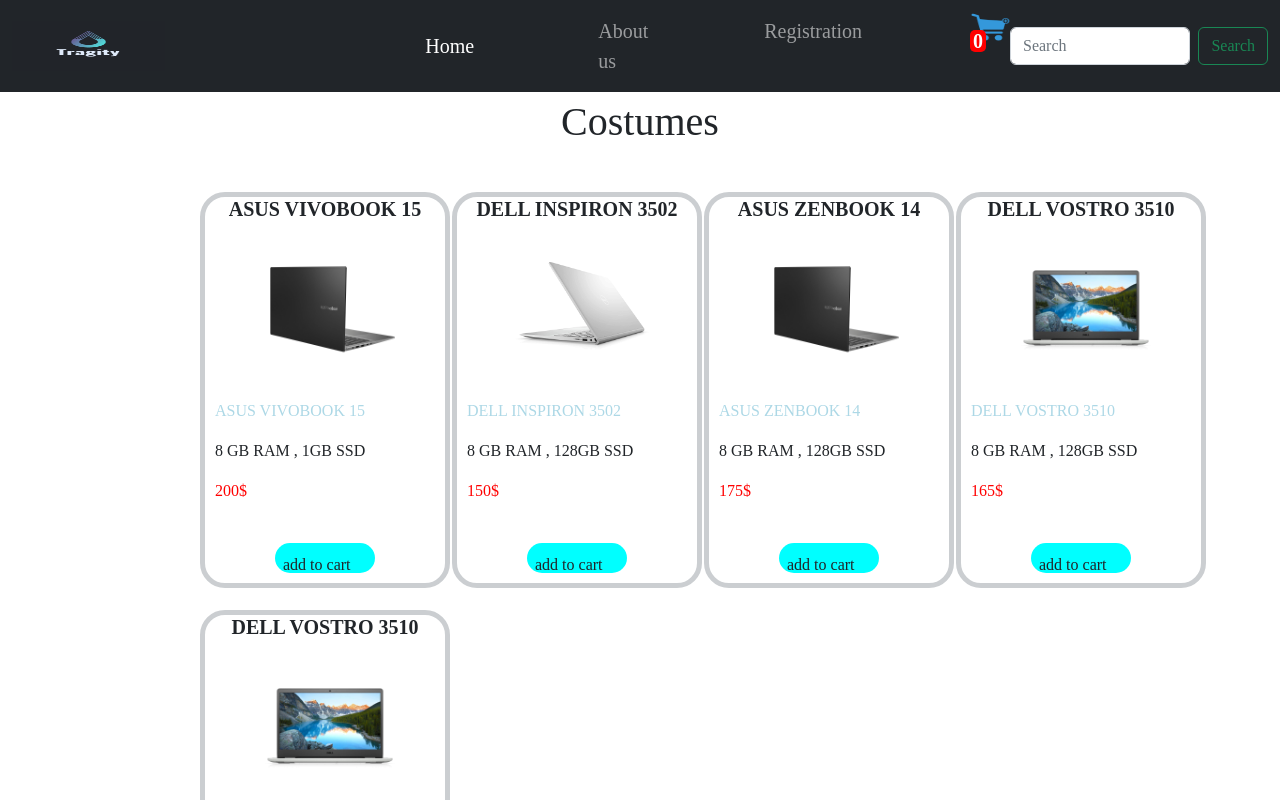
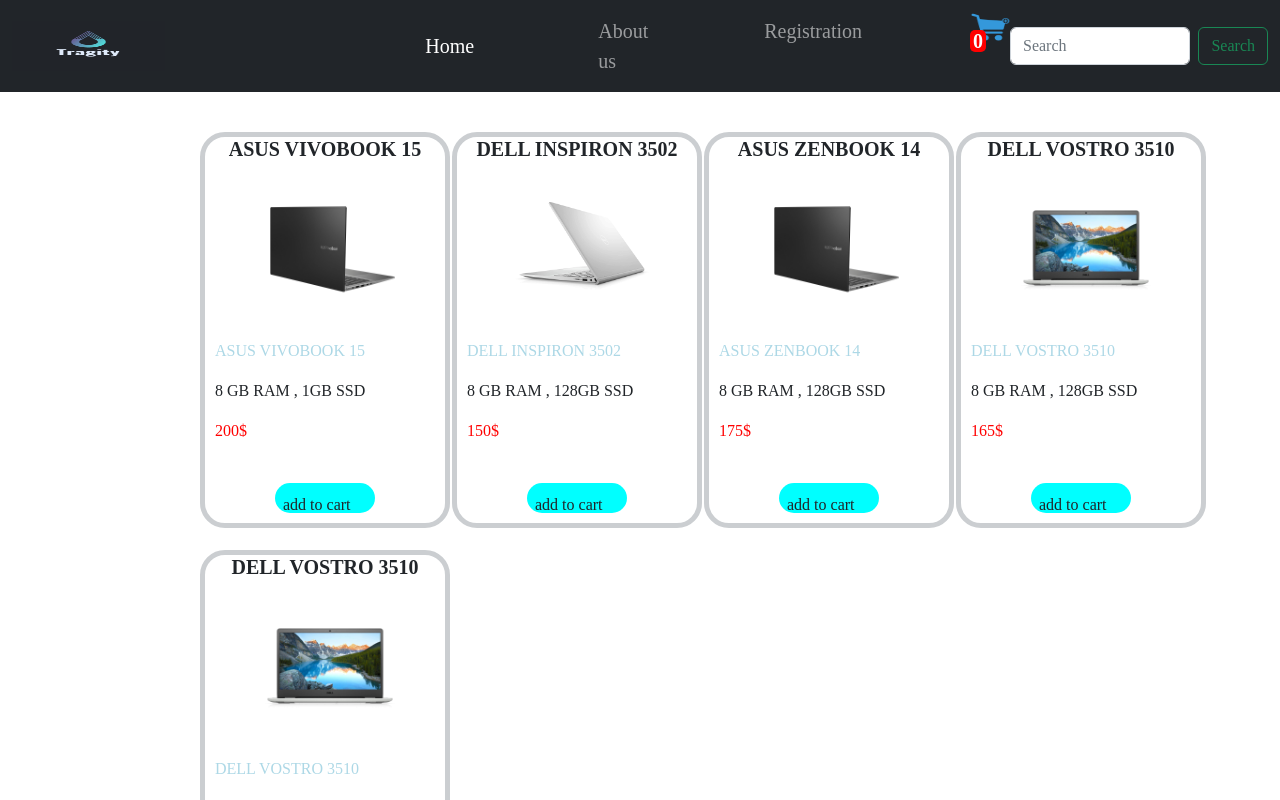
Before and after one commit to sksdesilva/Tragity, a React (Create React App) app: page /costumes in a window 1280 px wide. Shown: the top 800 px of the page. Built offline with nearby package versions, Linux system fonts and the light colour scheme.

Commit message:
add to cart function implemented

```diff
--- a/src/components/Computers/Laptops.js
+++ b/src/components/Computers/Laptops.js
@@ -107,11 +107,6 @@
     }
 
 
-
-
-
-
-
        </>
 
     );
--- a/src/components/Costumes/Costumes.js
+++ b/src/components/Costumes/Costumes.js
@@ -92,7 +92,7 @@
 
         <>
         <Navbar size={cart.length} setShow={setShow}/>
-        <p className="headerName">Costumes</p>
+
 
         {
       show ? <div className="container-2">
@@ -106,7 +106,7 @@
               />
           )
       })}
-</div>  : <Cart cart={cart} setCart={setCart} addCart={addCart} setShow={setShow}   />
+                </div>  : <Cart cart={cart} setCart={setCart} addCart={addCart} setShow={setShow}   />
         }
 
     {
```
